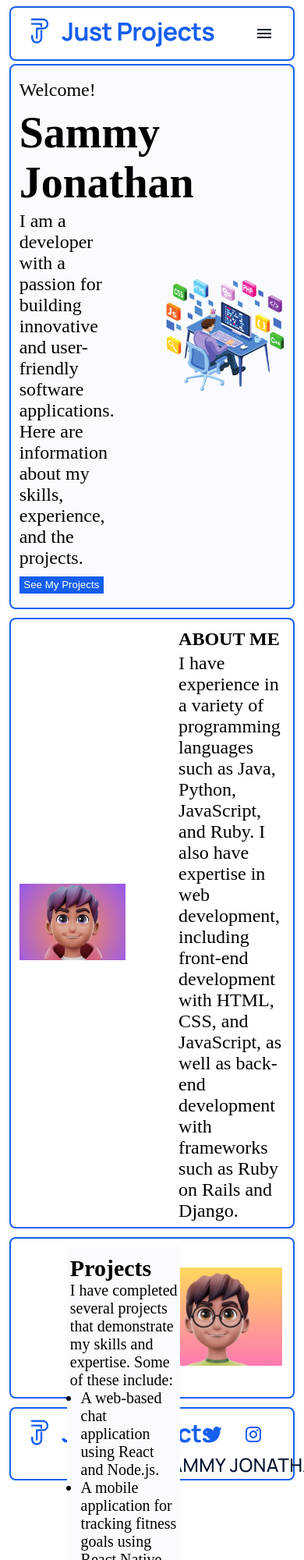
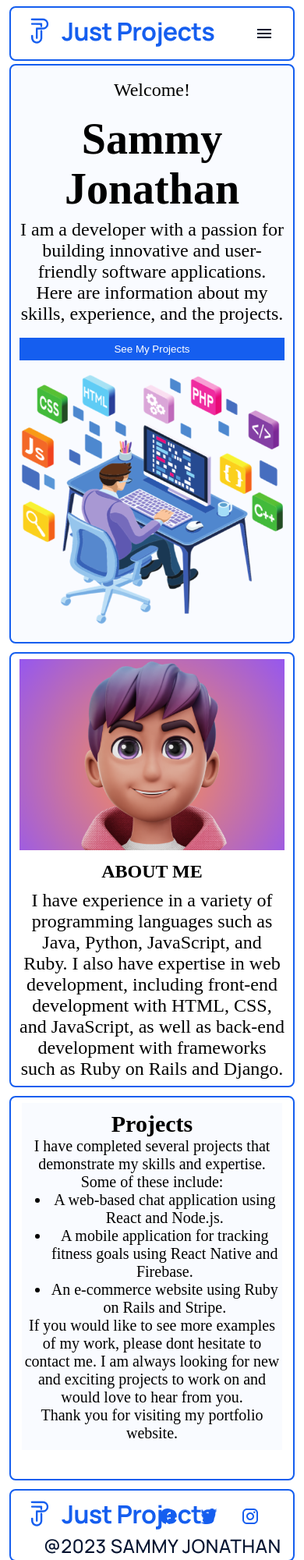
Before and after one commit to bage03/JSTask, a plain HTML site: page index.html in a window 390 px wide. Shown: the top 2000 px of the page at 78% size. Drawn offline with Linux system fonts and the light colour scheme.

Commit message:
Update style.css

```diff
--- a/style.css
+++ b/style.css
@@ -318,3 +318,66 @@ footer .social_icons {
 
 
 }
+
+@media  screen and (max-width:460px) {
+    .section_1, .section_2, .section_3 {
+        flex-direction: column;
+    }
+
+    .section_1, .section_1_img, .section_2, .section_2_img, .section_2_text, .section_1_text, .section_3 > div, button {
+        width: 100% !important;
+        text-align: center;
+    }
+
+    .section_1_text p {
+        width: 100%;
+    }
+
+    .section_1_text {
+        margin-bottom: 5%;
+    }
+
+    .section_3 {
+        padding-top: 2%;
+    }
+
+    .section_3_img {
+        display: none;
+    }
+
+    .section_3_text {
+        position: static;
+    }
+
+
+    .footer {
+        display: flex;
+        flex-direction: row;
+        flex-wrap: wrap;
+        gap: 1.5rem;
+        align-items: center;
+        justify-content: space-between;
+      }
+
+      .footer_logo {
+        width: 30%;
+      }
+
+      .footer_img{
+        width: 100%;
+      }
+
+       .social_icons {
+        width: 10rem;
+        margin-left: 0.5rem;
+      }
+
+
+      .social_icons {
+        flex-direction: row;
+      }
+
+      .copyright{
+        align-items: center;
+        margin-left: 2rem;
+      }
```
